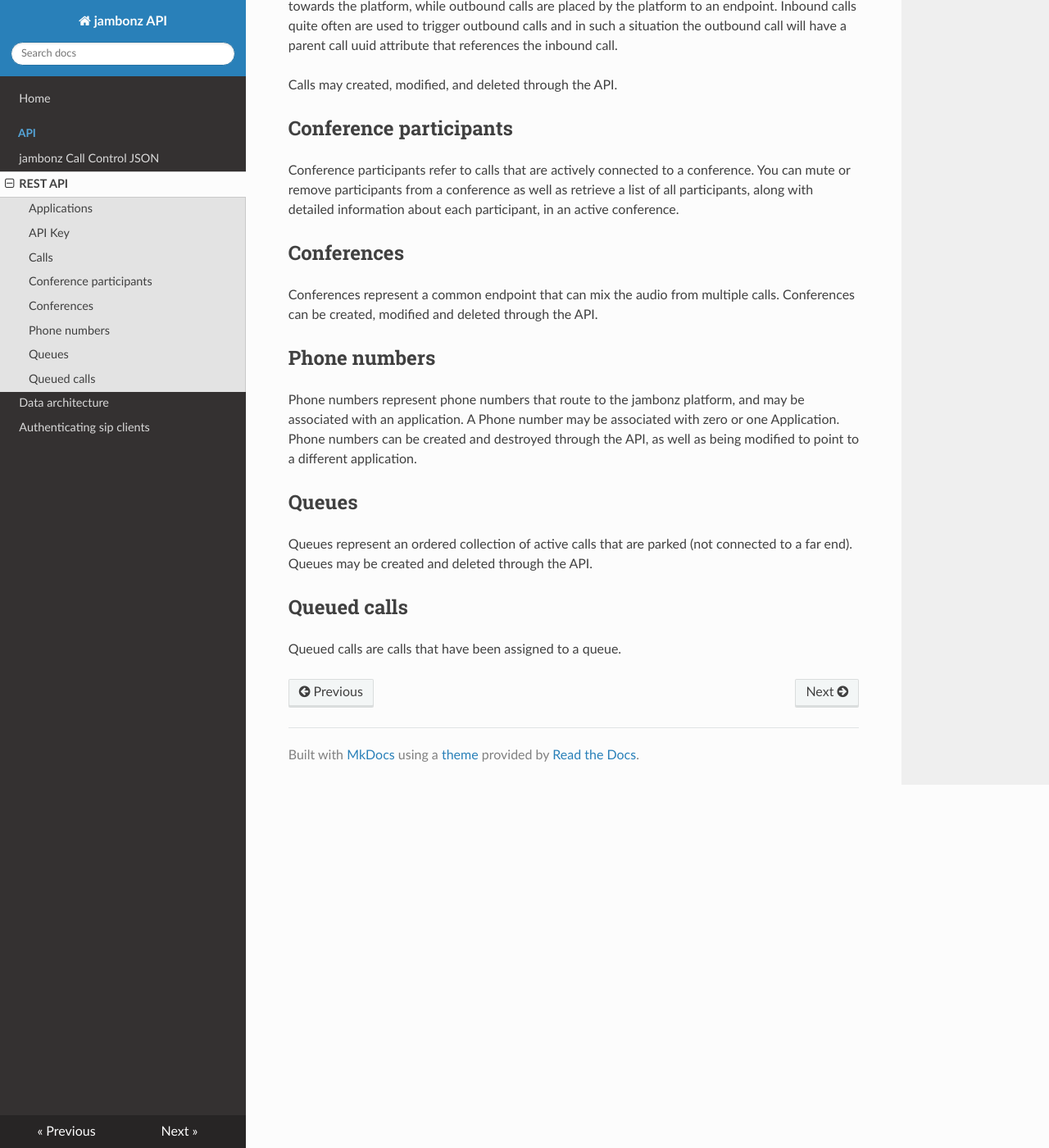
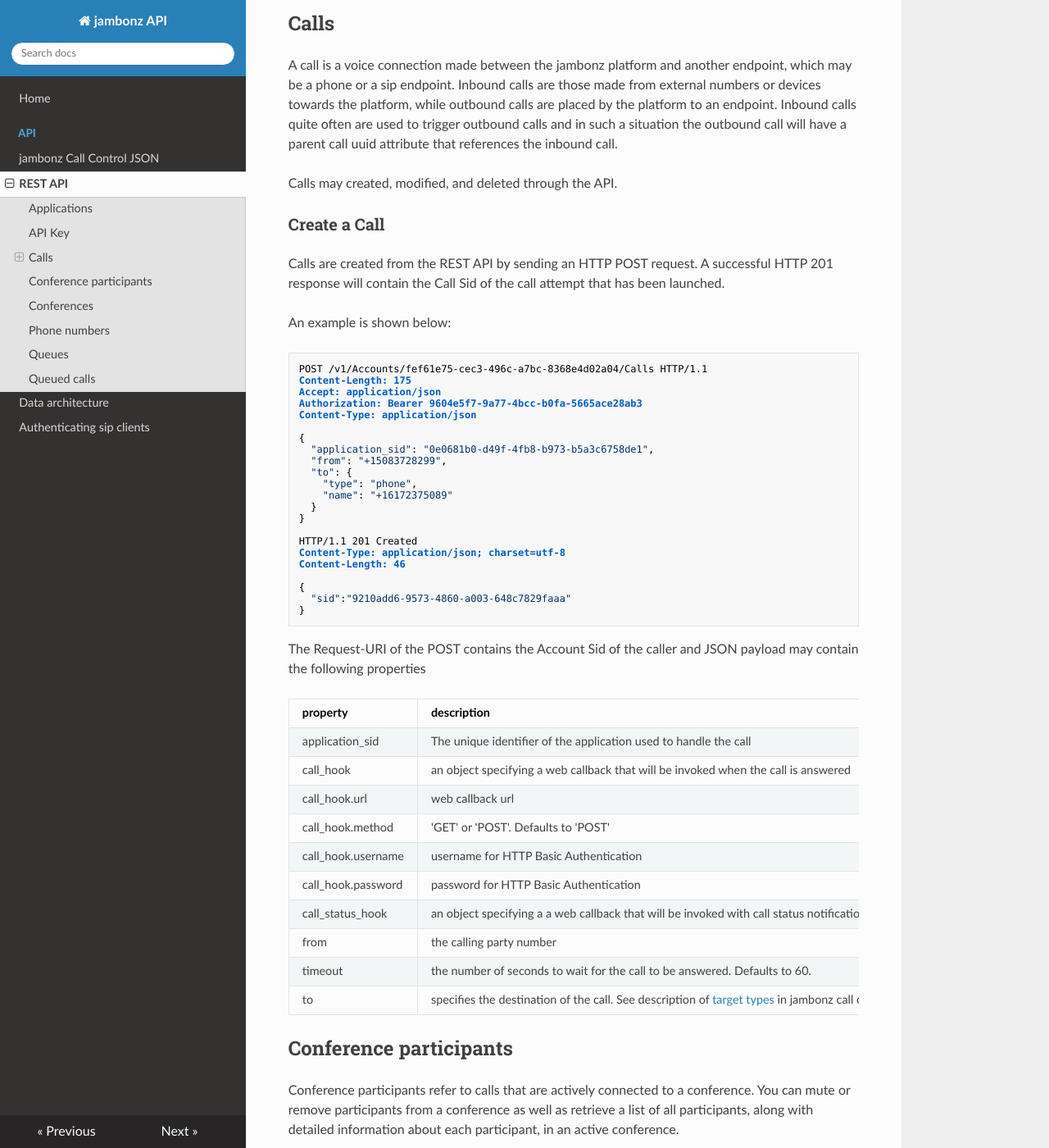
Before and after one commit to jambonz/jambonz-docs, an MkDocs documentation site: the page built from docs/rest.md, in a window 1280 px wide and 1400 px high, scrolled down 1156 px. Shown: the whole window at 82% size. Built offline with MkDocs 1.6.1, drawn with Linux system fonts in a browser that asks for light colours; nearby versions of some CDN libraries; some of the changed text lies outside the part shown.

Commit message:
rest updates

````diff
--- a/docs/rest.md
+++ b/docs/rest.md
@@ -6,13 +6,13 @@
 
 All calls should use the following base URL:
 ```
-https://<domain>/api/jambonz/v1
+https://<domain>/v1
 ```
 where domain is set according to your installation.
 
 **Authentication**
 
-The REST api requires that you implement basic authentication by including an HTTP Authorization header in all requests, consisting of the application uuid concatenated to a valid api token for that application, separated by a colon (:).
+The REST api uses HTTP Bearer Authentication that requires you include an HTTP Authorization header containing a valid api token.
 
 **Dates and Times**
 
@@ -26,12 +26,60 @@
 An application represents a set of unified behaviors to be applied to phone calls either made or received through the platform.  Applications can be created, queried, updated, and destroyed via the API.
 
 ## API Key
-An api key is a token that is associated with an application and is used to authenticate requests on behalf of that application.  Api keys can be created and destroyed via the API.  When created, they are associated to one and only one application.
+An api key is a token that is associated with an application and is used to authenticate requests on behalf of that application.  Api keys can be created and destroyed via the API.  API keys can have different scopes: Admin scope, service provider scope, and account scope.
+
+- Admin scope allows the bearer to make changes to global system properties and to create Service Providers.
+- Service provider scope allows the bearer to create and manage Accounts under the Service Providerxs.
+- Account scope allows the bearer to create applications and calls associated with the Account.
 
 ## Calls
 A call is a voice connection made between the jambonz platform and another endpoint, which may be a phone or a sip endpoint. Inbound calls are those made from external numbers or devices towards the platform, while outbound calls are placed by the platform to an endpoint.  Inbound calls quite often are used to trigger outbound calls and in such a situation the outbound call will have a parent call uuid attribute that references the inbound call.
 
 Calls may created, modified, and deleted through the API.
+
+### Create a Call
+Calls are created from the REST API by sending an HTTP POST request. A successful HTTP 201 response will contain the Call Sid of the call attempt that has been launched.
+
+An example is shown below:
+```
+POST /v1/Accounts/fef61e75-cec3-496c-a7bc-8368e4d02a04/Calls HTTP/1.1
+Content-Length: 175
+Accept: application/json
+Authorization: Bearer 9604e5f7-9a77-4bcc-b0fa-5665ace28ab3
+Content-Type: application/json
+
+{
+  "application_sid": "0e0681b0-d49f-4fb8-b973-b5a3c6758de1",
+  "from": "+15083728299",
+  "to": {
+    "type": "phone",
+    "name": "+16172375089"
+  }
+}
+
+HTTP/1.1 201 Created
+Content-Type: application/json; charset=utf-8
+Content-Length: 46
+
+{
+  "sid":"9210add6-9573-4860-a003-648c7829faaa"
+}
+```
+
+The Request-URI of the POST contains the Account Sid of the caller and JSON payload  may contain the following properties
+
+| property      | description | required  |
+| ------------- |-------------| -----|
+| application_sid | The unique identifier of the application used to handle the call | either call_hook or application_sid must be supplied |
+| call_hook | an object specifying a web callback that will be invoked when the call is answered | either call_hook or application_sid must be supplied |
+| call_hook.url | web callback url | yes |
+| call_hook.method | 'GET' or 'POST'.  Defaults to 'POST' | no |
+| call_hook.username | username for HTTP Basic Authentication | no |
+| call_hook.password | password for HTTP Basic Authentication | no |
+| call_status_hook | an object specifying a  a web callback that will be invoked with call status notifications.  Object properties the same as 'call_hook' property above. | no |
+| from | the calling party number | yes |
+| timeout | the number of seconds to wait for the call to be answered.  Defaults to 60. | no |
+| to | specifies the destination of the call. See description of [target types](/jambonz-docs/jambonz#target-types) in jambonz call control language. | yes |
 
 ## Conference participants
 Conference participants refer to calls that are actively connected to a conference. You can mute or remove participants from a conference as well as retrieve a list of all participants, along with detailed information about each participant, in an active conference.
````
Also changed, not shown: docs/jambonz.md (+3 -3 lines).
